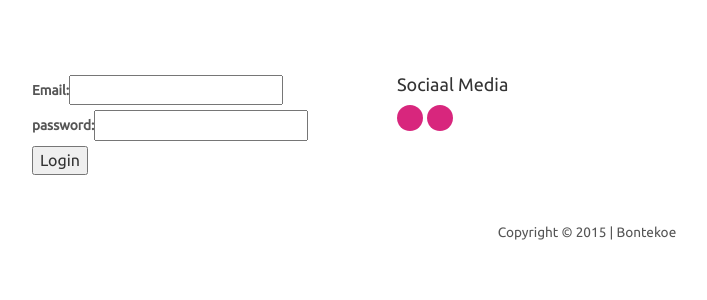
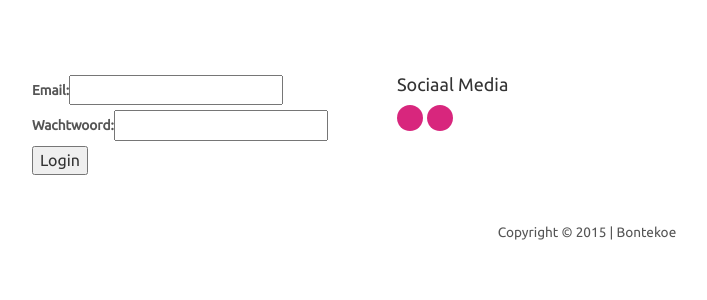
Before and after one commit to ferrybig/ALAp5-Bontekoe, a PHP site: page /login/login.php in a window 1280 px wide. Shown: the part 132-432 px from the top of the page, without its empty margins (53-760 px from the left). Run offline with PHP 8.4, Linux system fonts and the light colour scheme; some web fonts are replaced.

Commit message:
login veranderd password In plaats van Wachtwoord

```diff
--- a/website/login/login.php
+++ b/website/login/login.php
@@ -298,7 +298,7 @@ if ($displayForm[0] === true) {
     } else {
         echo "<p><label><span>Email:</span><input type=text name=login value='" . filter_input(INPUT_POST, "username", FILTER_SANITIZE_FULL_SPECIAL_CHARS) . "'></p>";
     }
-    echo "<p><label><span>password:</span><input type=password name=password></label></p>";
+    echo "<p><label><span>Wachtwoord:</span><input type=password name=password></label></p>";
     echo "<input type=submit value=Login>";
     echo "</form>";
 } else {
```
